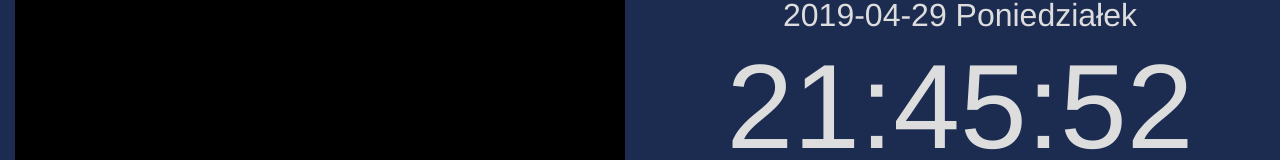
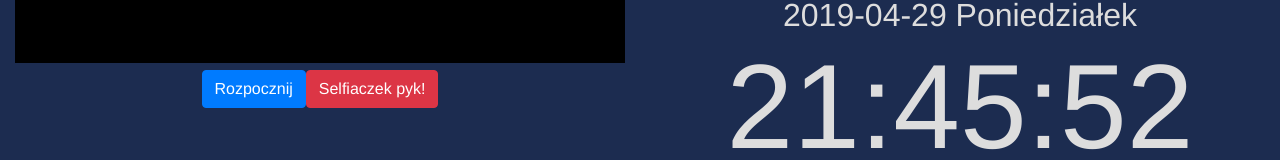
Before and after one commit to RootsReggaeRagga/web-rcp, a Vue app: page /#/ in a window 1280 px wide. Shown: the part 313-473 px from the top of the page. Built offline with nearby package versions, Linux system fonts and the light colour scheme; no server answers.

Commit message:
testing screenshoting

```diff
--- a/src/components/Camera.vue
+++ b/src/components/Camera.vue
@@ -7,6 +7,7 @@
                    :playsinline="playsinline"></video>
         </div>
         <div>
+            <button class="btn btn-primary btn-rounded" id="start" v-on:click="startCamera()">Rozpocznij</button>
             <button class="btn btn-danger btn-rounded" id="snap" v-on:click="capture()">Selfiaczek pyk!</button>
         </div>
         <canvas ref="canvas" id="canvas" width="640" height="480"></canvas>
@@ -74,7 +75,10 @@
             capture() {
                 this.canvas = this.$refs.canvas;
                 var context = this.canvas.getContext("2d").drawImage(this.video, 0, 0, this.width, this.height);
-                this.captures.push(context.toDataURL(this.screenshotFormat));
+                this.captures.push(canvas.toDataURL(this.screenshotFormat));
+            },
+            startCamera(){
+                this.video.play()
             }
         }
     }
@@ -86,7 +90,7 @@
     }
 
     #canvas {
-        display: none;
+        //display: none;
     }
 
     li {
```
